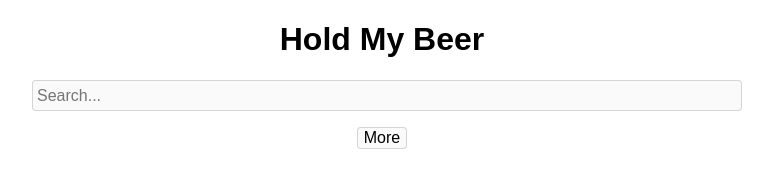
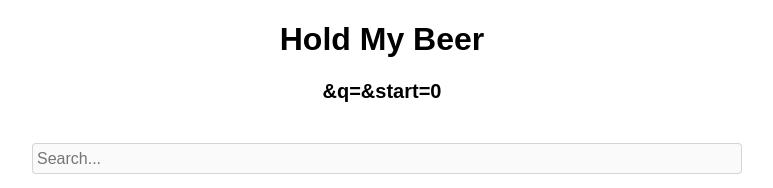
Before and after one commit to bbokorney/hold-my-beer, a React (Create React App) app: page / in a window 1280 px wide. Shown: the top 188 px of the page, without its empty margins (258-1031 px from the left). Built offline with nearby package versions, Linux system fonts and the light colour scheme; no server answers.

Commit message:
Show search and suggestion urls

```diff
--- a/src/App.js
+++ b/src/App.js
@@ -1,5 +1,6 @@
 import React from 'react';
 import './App.css';
+import SearchUrl from './SearchUrl.js';
 import SearchBar from './SearchBar.js';
 import SearchResultList from './SearchResultList.js';
 const queryString = require('query-string');
@@ -123,6 +124,8 @@ class App extends React.Component {
   render() {
     return (
       <div className="App">
+        <SearchUrl searchUrl={this.searchUrl(this.state.searchText, this.state.searchStartIndex)} />
+        <SearchUrl searchUrl={this.suggestionUrl(this.state.searchText)} />
         <SearchBar
           searchText={this.state.searchText}
           onSearchTextInput={this.handleSearchTextInput}
--- /dev/null
+++ b/src/SearchUrl.css
@@ -0,0 +1,5 @@
+.SearchUrl {
+  font-size: 1.25em;
+  font-weight: bold;
+  padding-bottom: 1em;
+}
--- /dev/null
+++ b/src/SearchUrl.js
@@ -0,0 +1,13 @@
+import React from 'react';
+import './SearchUrl.css';
+
+function SearchUrl(props) {
+  const searchUrl = decodeURI(props.searchUrl.substring(59));
+  return (
+    <div className="SearchUrl">
+      {searchUrl}
+    </div>
+  );
+}
+
+export default SearchUrl;
```
